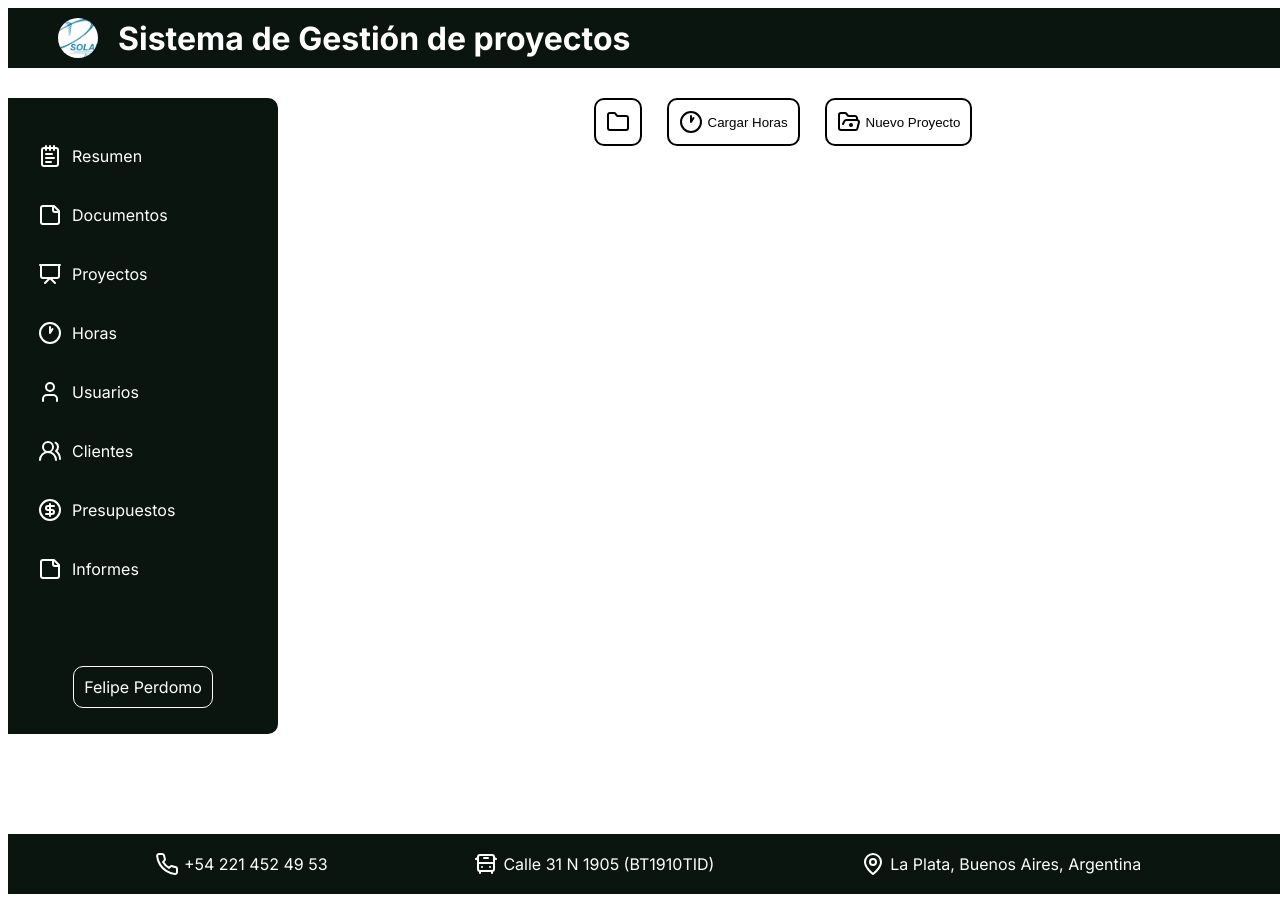
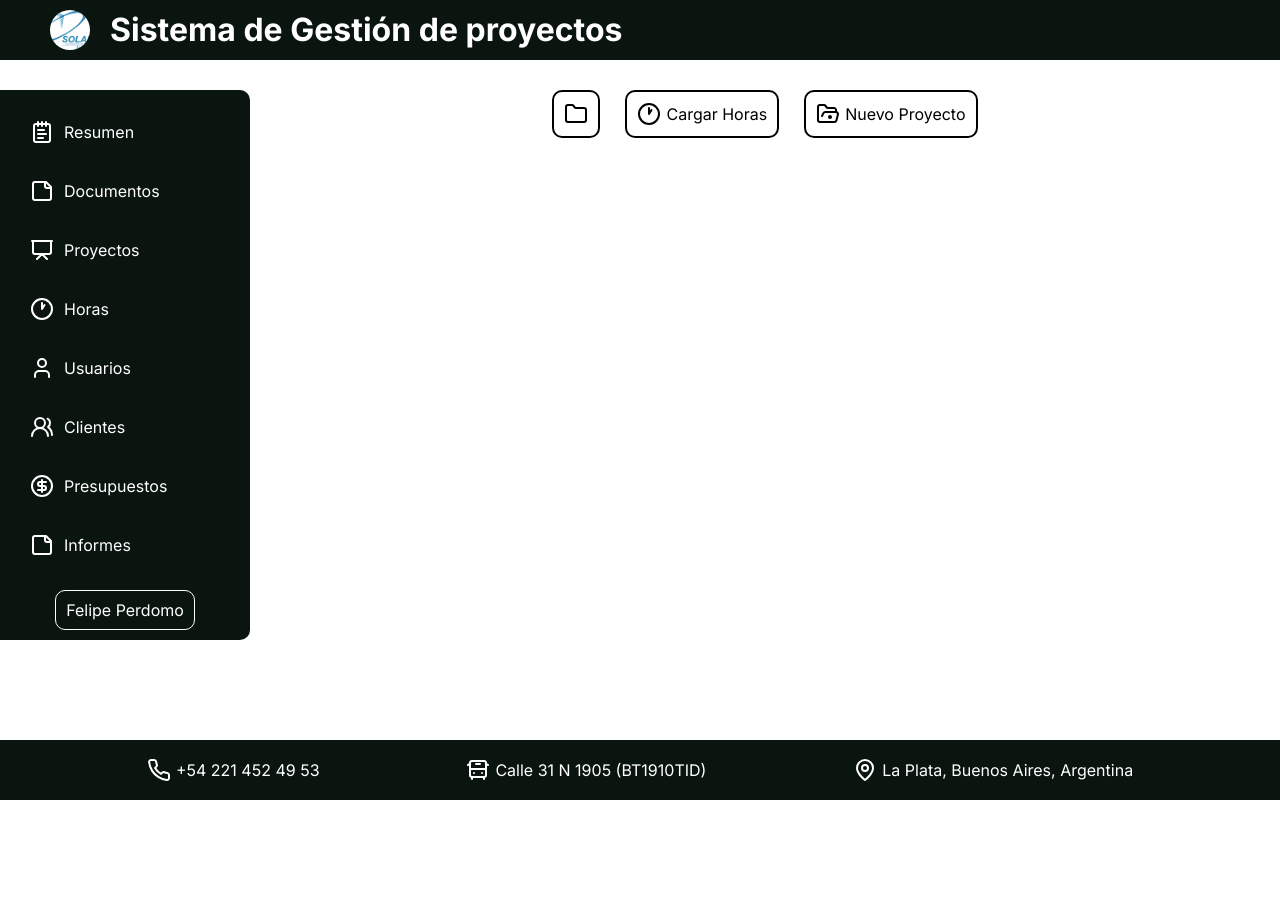
Before and after one commit to Jfelipeper/Trabajador-y-productor, a plain HTML site: page Main_menu.html in a window 1280 px wide. After the commit the page ends 800 px from the top, so only its background shows below. Drawn offline with Linux system fonts and the light colour scheme.

Commit message:
no changes

```diff
--- a/Main_menu.html
+++ b/Main_menu.html
@@ -3,11 +3,12 @@
     <head>
         <title>Solaer</title>
         <link rel="stylesheet" type="text/css" href="css_mainmenu.css">
-        <link rel="stylesheet" type="text/css" href="normilize.css">
+        <link rel="stylesheet" type="text/css" href="normalize.css">
         <link rel="preconnect" href="https://fonts.googleapis.com">
         <link rel="preconnect" href="https://fonts.gstatic.com" crossorigin>
         <link href="https://fonts.googleapis.com/css2?family=Inter:wght@100..900&display=swap" rel="stylesheet">
         <meta name="viewport" content="width=device-width, initial-scale=1.0">
+        <script src="/index.js" defer></script>
     </head>
 
     <body>
@@ -15,7 +16,7 @@
             <header class="header">
                 <div>
                     <img src="./assets/solaer.png" rel="solarte"/>
-                    <h1>
+                    <h1 onclick="holaMundo()">
                         Sistema de Gestión de proyectos
                     </h1>
                 </div>
```
